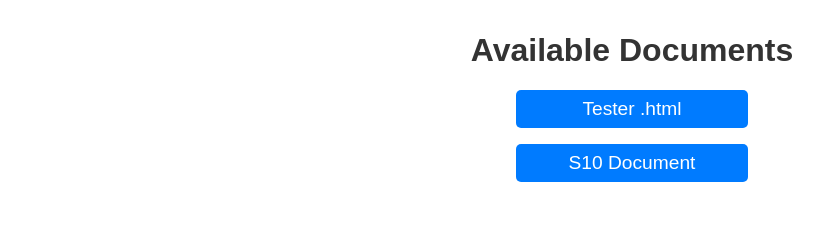
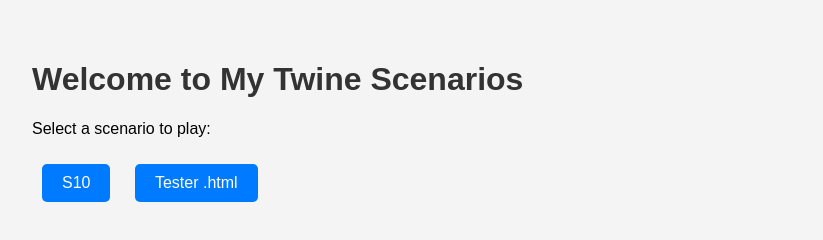
Before and after one commit to Venus-Au/Twine-Production-Demo, a plain HTML site: page index.html in a window 1280 px wide. Shown: the whole page, without its empty margins (8-831 px from the left). Drawn offline with Linux system fonts and the light colour scheme.

Commit message:
Update index.html

```diff
--- a/index.html
+++ b/index.html
@@ -3,35 +3,36 @@
 <head>
     <meta charset="UTF-8">
     <meta name="viewport" content="width=device-width, initial-scale=1.0">
-    <title>Document Links</title>
+    <title>My Twine Scenarios</title>
     <style>
         body {
             font-family: Arial, sans-serif;
-            text-align: center;
-            margin: 2rem;
+            margin: 20px;
+            padding: 20px;
+            background-color: #f4f4f4;
         }
         h1 {
             color: #333;
         }
-        a {
-            display: block;
-            margin: 1rem auto;
-            padding: 0.5rem 1rem;
-            font-size: 1.2rem;
+        .button {
+            display: inline-block;
+            padding: 10px 20px;
+            margin: 10px;
+            background-color: #007bff;
+            color: white;
             text-decoration: none;
-            color: #fff;
-            background-color: #007BFF;
             border-radius: 5px;
-            width: 200px;
+            transition: background-color 0.3s;
         }
-        a:hover {
+        .button:hover {
             background-color: #0056b3;
         }
     </style>
 </head>
 <body>
-    <h1>Available Documents</h1>
-    <a href="Testee .html" target="_blank">Tester .html</a>
-    <a href="S10" target="_blank">S10 Document</a>
+    <h1>Welcome to My Twine Scenarios</h1>
+    <p>Select a scenario to play:</p>
+    <a class="button" href="S10">S10</a>
+    <a class="button" href="Tester .html">Tester .html</a>
 </body>
 </html>
```
